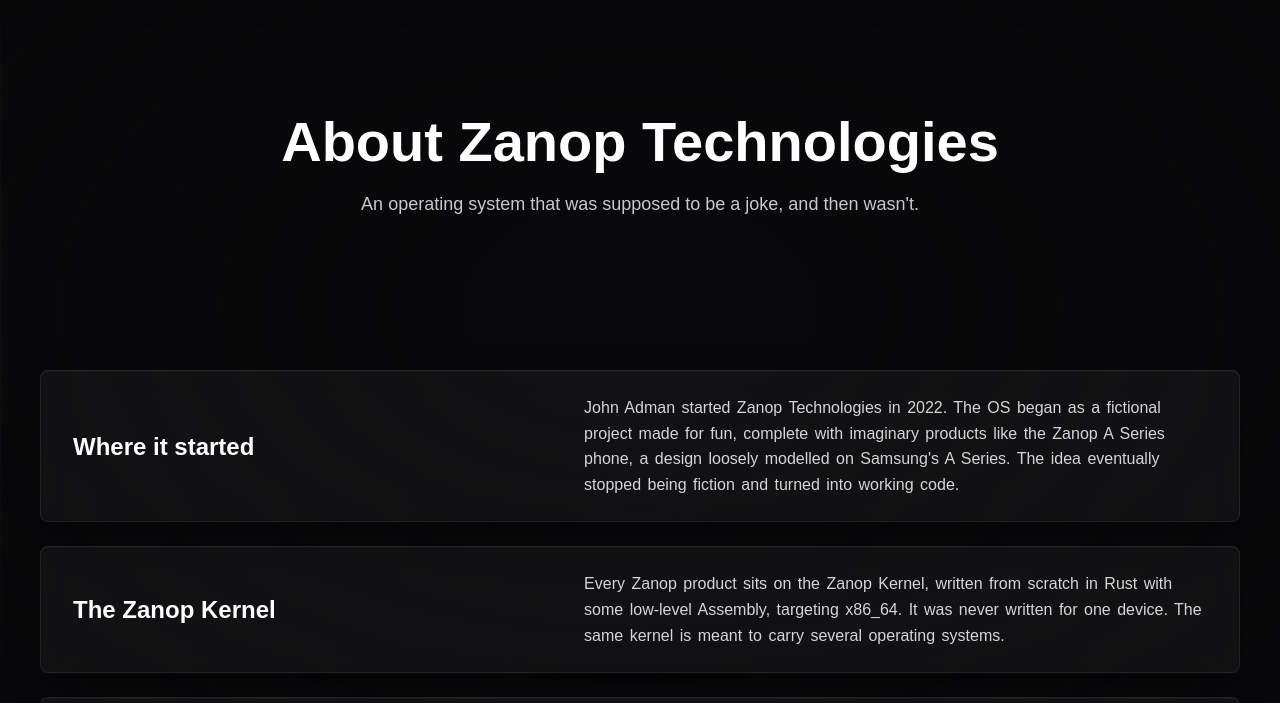
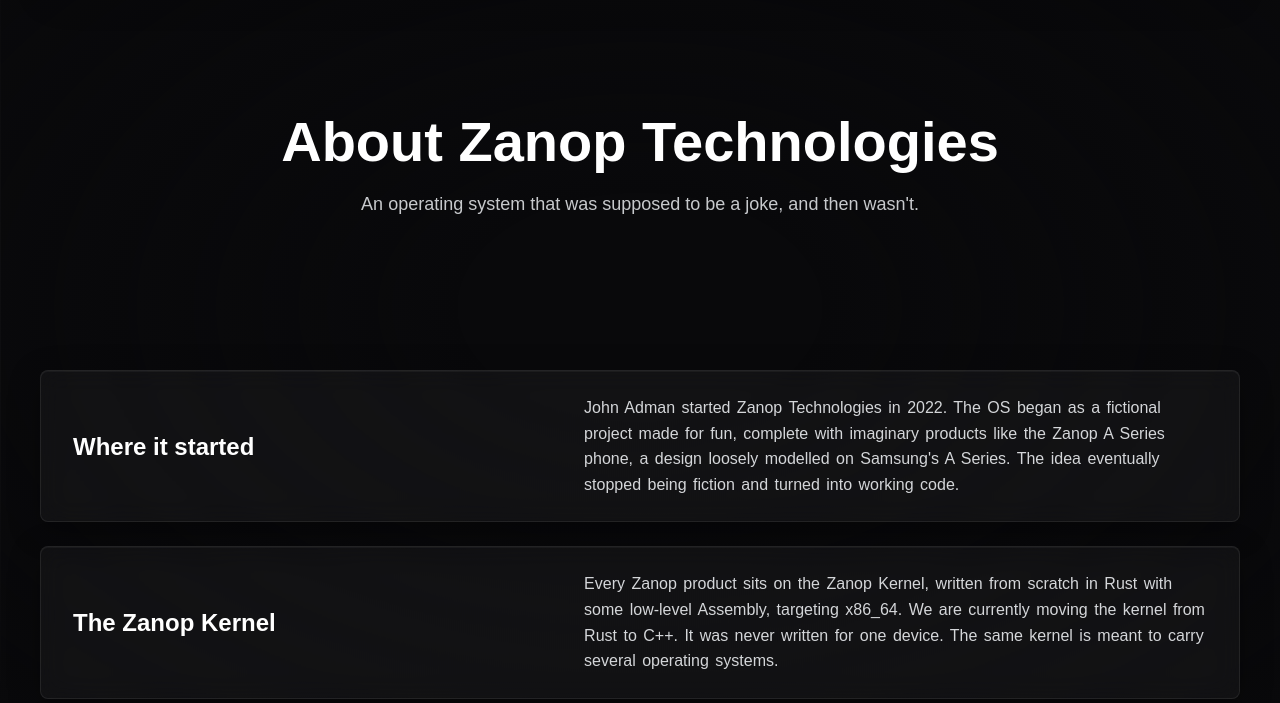
Before and after one commit to Bashamega/zanop-website, a plain HTML site: page about.html in a window 1280 px wide. Shown: the part 93-796 px from the top of the page. Drawn offline with Linux system fonts and the light colour scheme; a web font is replaced by a local one.

Commit message:
Update about
Signed-off-by: Bashamega <adambashaahmednaji@gmail.com>

```diff
--- a/about.html
+++ b/about.html
@@ -75,9 +75,9 @@
         <h1>The Zanop Kernel</h1>
         <span>
           Every Zanop product sits on the Zanop Kernel, written from scratch in
-          Rust with some low-level Assembly, targeting x86_64. It was never
-          written for one device. The same kernel is meant to carry several
-          operating systems.
+          Rust with some low-level Assembly, targeting x86_64. We are currently
+          moving the kernel from Rust to C++. It was never written for one
+          device. The same kernel is meant to carry several operating systems.
         </span>
       </section>
       <section class="latest-release glass">
```
